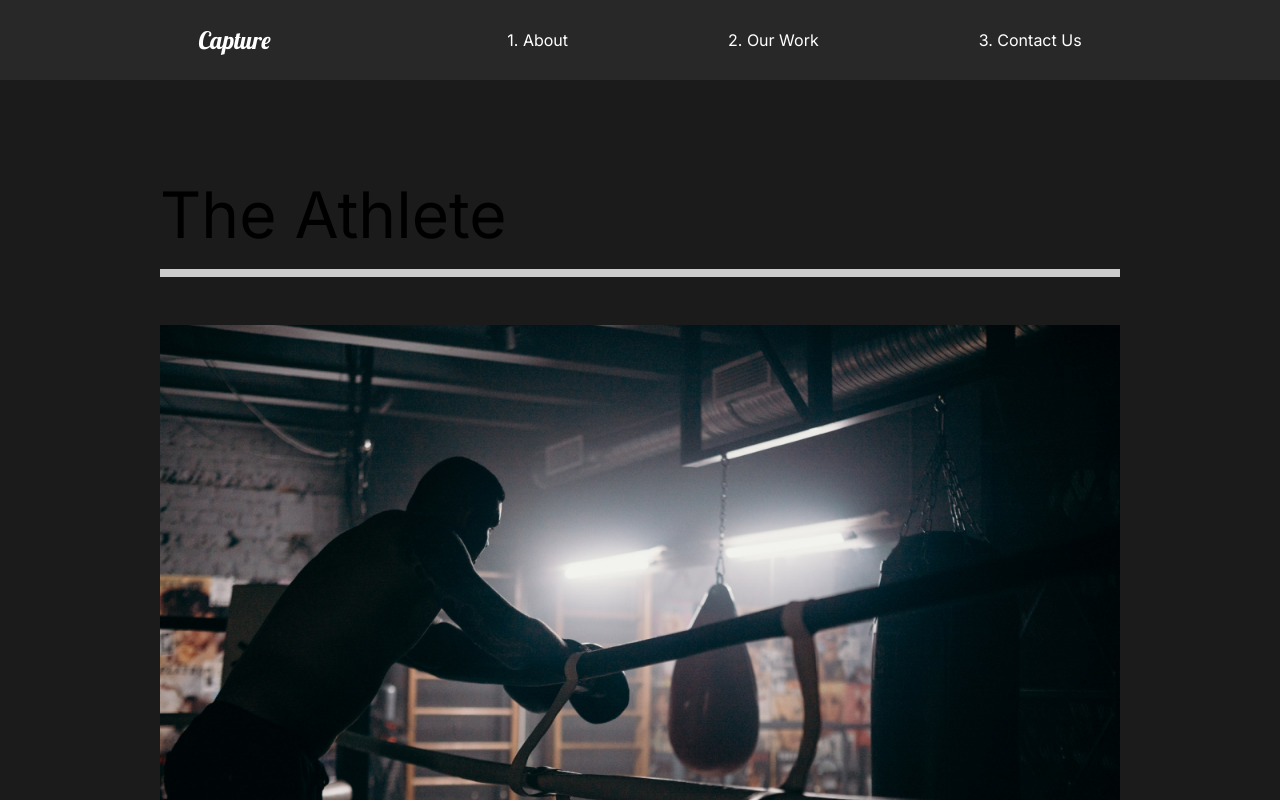
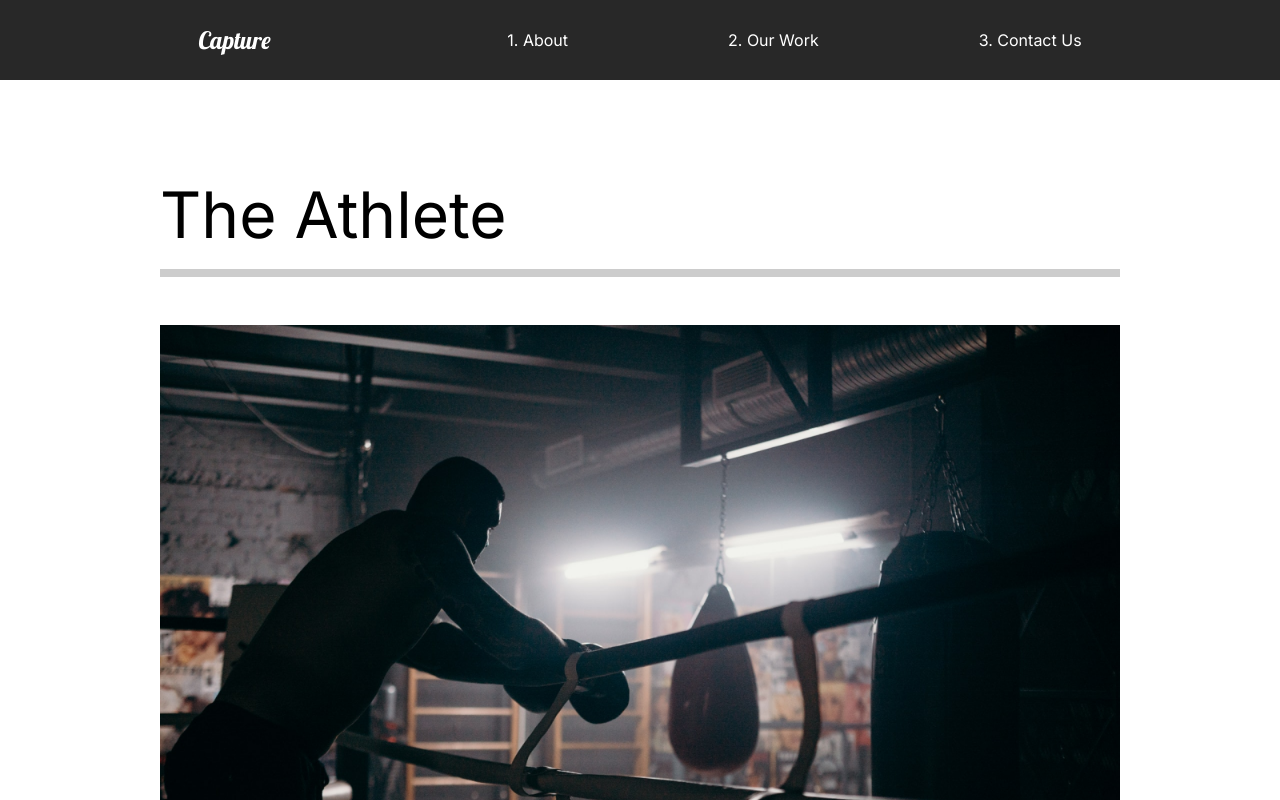
Before and after one commit to ArturUlman/creative-react-course-capture, a React (Create React App) app: page /work in a window 1280 px wide. Shown: the top 800 px of the page. Built offline with nearby package versions, Linux system fonts and the light colour scheme.

Commit message:
10. page transitions

```diff
--- a/src/App.js
+++ b/src/App.js
@@ -8,14 +8,18 @@
 import Nav from "./components/Nav";
 import MovieDetail from "./pages/MovieDetail";
 //router
-import { Switch, Route } from "react-router-dom";
+import { Switch, Route, useLocation } from "react-router-dom";
+//animation
+import { AnimatePresence } from "framer-motion";
 
 function App() {
+  const location = useLocation();
   return (
     <div className="App">
       <GlobalStyle />
       <Nav />
-      <Switch>
+      <AnimatePresence exitBeforeEnter>
+        <Switch location={location} key={location.pathname}>
           <Route path="/" exact>
             <AboutUs />
           </Route>
@@ -29,6 +33,7 @@
             <ContactUs />
           </Route>
         </Switch>
+      </AnimatePresence>
     </div>
   );
 }
--- /dev/null
+++ b/src/animation.js
@@ -0,0 +1,21 @@
+export const pageAnimation = {
+  hidden: {
+    opacity: 0,
+    y: 300,
+  },
+
+  show: {
+    opacity: 1,
+    y: 0,
+    transition: {
+      duration: 1,
+    },
+  },
+  exit: {
+    opacity: 0,
+    y: 300,
+    transition: {
+      duration: 1,
+    },
+  },
+};
--- a/src/pages/AboutUs.js
+++ b/src/pages/AboutUs.js
@@ -3,14 +3,22 @@
 import AboutSection from "../components/AboutSection";
 import ServicesSection from "../components/ServicesSection";
 import FaqSection from "../components/FaqSection";
+//animation
+import { motion } from "framer-motion";
+import { pageAnimation } from "../animation";
 
 const AboutUs = () => {
   return (
-    <>
+    <motion.div
+      variants={pageAnimation}
+      initial="hidden"
+      animate="show"
+      exit="exit"
+    >
       <AboutSection />
       <ServicesSection />
       <FaqSection />
-    </>
+    </motion.div>
   );
 };
 
--- a/src/pages/ContactUs.js
+++ b/src/pages/ContactUs.js
@@ -1,10 +1,19 @@
 import React from "react";
+//animation
+import { motion } from "framer-motion";
+import { pageAnimation } from "../animation";
 
 const ContactUs = () => {
   return (
-    <div>
+    <motion.div
+      variants={pageAnimation}
+      initial="hidden"
+      animate="show"
+      exit="exit"
+      style={{ background: "#fff" }}
+    >
       <h1>Our Contact</h1>
-    </div>
+    </motion.div>
   );
 };
 
--- a/src/pages/MovieDetail.js
+++ b/src/pages/MovieDetail.js
@@ -2,6 +2,10 @@
 import styled from "styled-components";
 import { useHistory } from "react-router-dom";
 import { MovieState } from "../movieState";
+
+//animation
+import { motion } from "framer-motion";
+import { pageAnimation } from "../animation";
 
 const MovieDetail = () => {
   const history = useHistory();
@@ -17,7 +21,12 @@
   return (
     <>
       {movie && (
-        <Details>
+        <Details
+          variants={pageAnimation}
+          initial="hidden"
+          animate="show"
+          exit="exit"
+        >
           <HeadLine>
             <h2>{movie.title}</h2>
             <img src={movie.mainImg} alt="movie" />
@@ -40,7 +49,7 @@
   );
 };
 
-const Details = styled.div`
+const Details = styled(motion.div)`
   color: white;
 `;
 const HeadLine = styled.div`
--- a/src/pages/OurWork.js
+++ b/src/pages/OurWork.js
@@ -5,10 +5,19 @@
 import athlete from "../img/athlete-small.png";
 import theracer from "../img/theracer-small.png";
 import goodtimes from "../img/goodtimes-small.png";
+//animation
+import { motion } from "framer-motion";
+import { pageAnimation } from "../animation";
 
 const OurWork = () => {
   return (
-    <Work>
+    <Work
+      variants={pageAnimation}
+      initial="hidden"
+      animate="show"
+      exit="exit"
+      style={{ background: "#fff" }}
+    >
       <Movie>
         <h2>The Athlete</h2>
         <div className="line"></div>
@@ -34,7 +43,7 @@
   );
 };
 
-const Work = styled.div`
+const Work = styled(motion.div)`
   min-height: 100vh;
   overflow: hidden;
   padding: 5rem 10rem;
```
Lines whose indentation alone changed are shown as unchanged.
